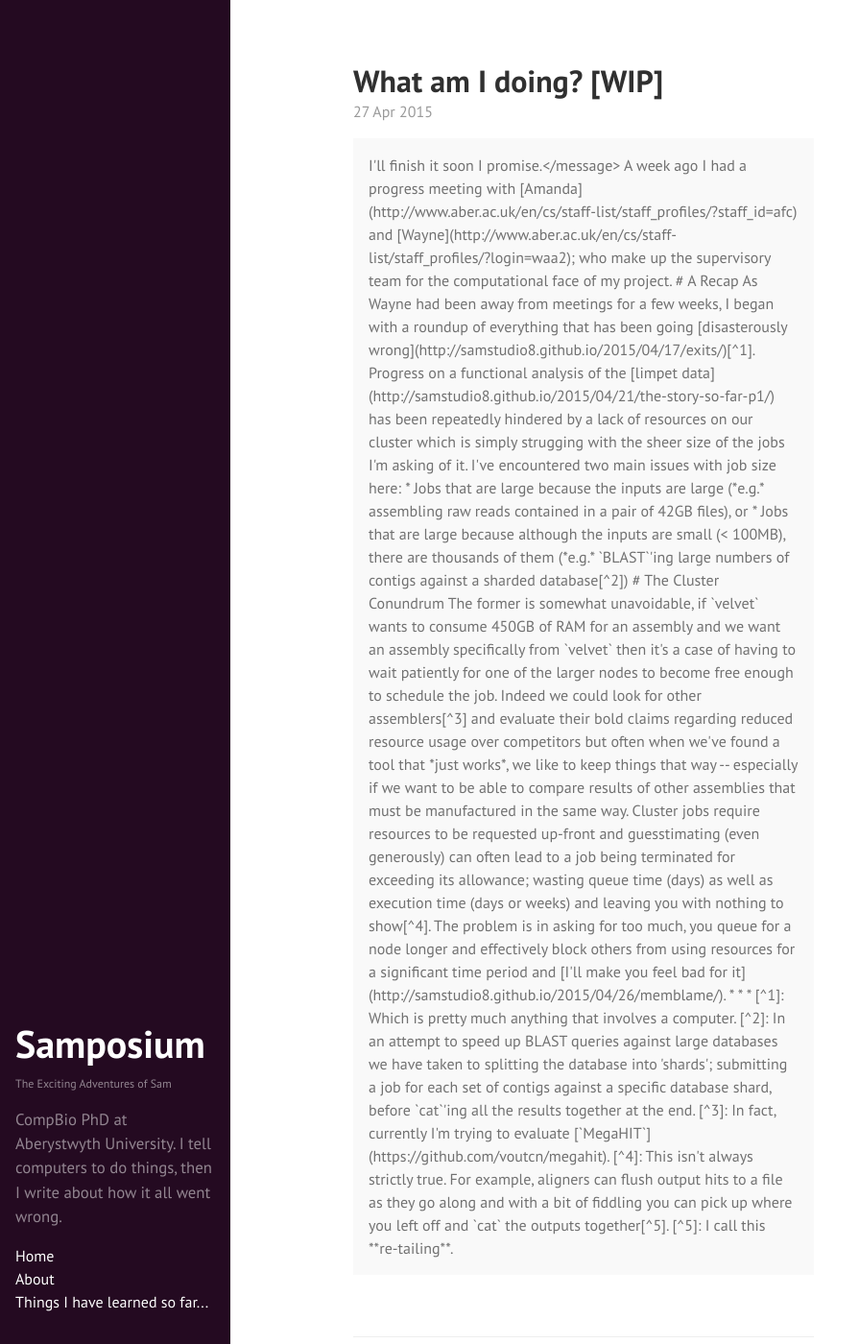
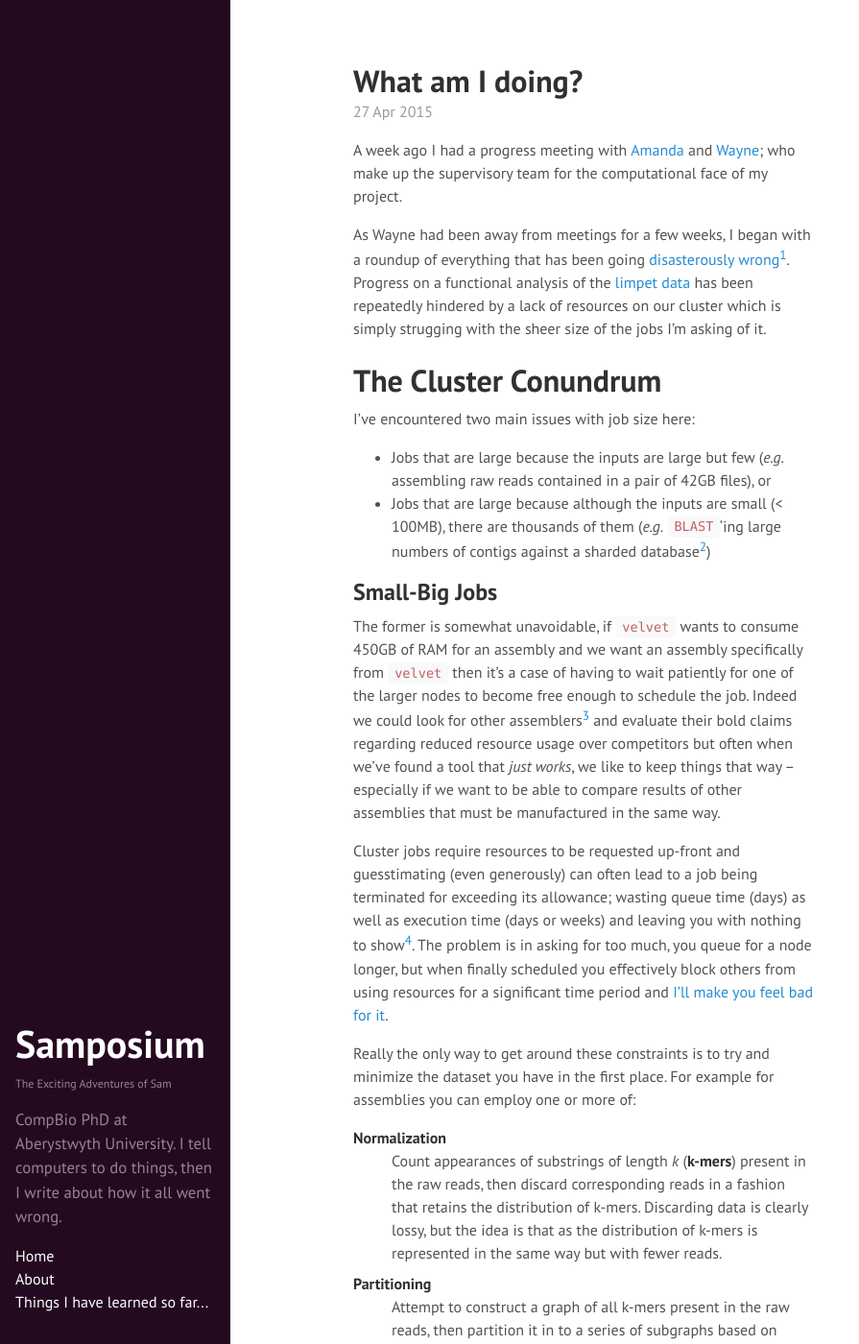
Before and after one commit to SamStudio8/samstudio8.github.io.off, a Jekyll site: the page built from _posts/2015-04-27-what-am-i-doing.md, in a window 1280 px wide and 1400 px high. Shown: the whole window at 96% size, without its empty margins (0-895 px from the left). Built offline with Jekyll 4.4.1, drawn with Linux system fonts in a browser that asks for light colours; Markdown is read by kramdown in place of the engine named in the settings; some of the changed text lies outside the part shown.

Commit message:
Update 2015-04-27-what-am-i-doing.md

```diff
--- a/_posts/2015-04-27-what-am-i-doing.md
+++ b/_posts/2015-04-27-what-am-i-doing.md
@@ -1,27 +1,26 @@
 ---
 layout: post
-title: "What am I doing? [WIP]"
+title: "What am I doing?"
 ---
-
-<p class="message">I'll finish it soon I promise.</message>
 
 A week ago I had a progress meeting with
 [Amanda](http://www.aber.ac.uk/en/cs/staff-list/staff_profiles/?staff_id=afc) and
 [Wayne](http://www.aber.ac.uk/en/cs/staff-list/staff_profiles/?login=waa2); who make up the
 supervisory team for the computational face of my project.
 
-# A Recap
 As Wayne had been away from meetings for a few weeks, I began with a roundup of everything
 that has been going [disasterously wrong](http://samstudio8.github.io/2015/04/17/exits/)[^1].
 Progress on a functional analysis of the [limpet data](http://samstudio8.github.io/2015/04/21/the-story-so-far-p1/)
 has been repeatedly hindered by a lack of resources on our cluster which is simply strugging with the
 sheer size of the jobs I'm asking of it.
 
+# The Cluster Conundrum
 I've encountered two main issues with job size here:
-* Jobs that are large because the inputs are large (*e.g.* assembling raw reads contained in a pair of 42GB files), or
+
+* Jobs that are large because the inputs are large but few (*e.g.* assembling raw reads contained in a pair of 42GB files), or
 * Jobs that are large because although the inputs are small (< 100MB), there are thousands of them (*e.g.* `BLAST`'ing large numbers of contigs against a sharded database[^2])
 
-# The Cluster Conundrum
+## Small-Big Jobs
 The former is somewhat unavoidable, if `velvet` wants to consume 450GB of RAM for an assembly and we
 want an assembly specifically from `velvet` then it's a case of having to wait patiently for one of the larger
 nodes to become free enough to schedule the job. Indeed we could look for other assemblers[^3] and evaluate
@@ -32,10 +31,52 @@ assemblies that must be manufactured in the same way.
 Cluster jobs require resources to be requested up-front and guesstimating (even generously) can often
 lead to a job being terminated for exceeding its allowance; wasting queue time (days) as
 well as execution time (days or weeks) and leaving you with nothing to show[^4].
-The problem is in asking for too much, you queue for a node longer and effectively block others from
+The problem is in asking for too much, you queue for a node longer, but when finally scheduled
+you effectively block others from
 using resources for a significant time period and [I'll make you feel bad for it](http://samstudio8.github.io/2015/04/26/memblame/).
 
+Really the only way to get around these constraints is to try and minimize the dataset you have in the first place.
+For example for assemblies you can employ one or more of:
+
+**Normalization**
+: Count appearances of substrings of length *k* (**k-mers**) present in the raw reads, then discard corresponding reads in a fashion that retains the distribution of k-mers. Discarding data is clearly lossy, but the idea is that as the distribution of k-mers is represented in the same way but with fewer reads.
+
+**Partitioning**
+: Attempt to construct a graph of all k-mers present in the raw reads, then partition it in to a series of subgraphs based on connectivity. Corresponding reads from each partition can then be assembled seperately and potentially merged afterwards. Personally I've found this method a bit hit and miss so far but would like to have time to investigate more.
+
+**Subsampling**
+: Select a more manageable proportion of reads from your dataset at random and construct an assembly. Not only very lossy, this in itself raises some interesting sampling bias issues (to go with your original environment sampling and PCR biases).
+
+**Iterative Subsampling**
+: Assemble a subsample from your data set and then align the contigs back to the original raw reads. Re-subsample from all remaining unaligned reads and create a second assembly, repeat the process until you have *N* different assemblies and are satisfied with the overall alignment (*i.e.* the set of remaining unaligned reads is sufficiently small). Tom in our lab group has been pioneering this approach and might hopefully give a better explanation of this than I can.
+
+## Big-Small Jobs
+The latter category is a problem actually introduced by trying to optimise cluster scheduling in the first place.
+For example, an assembly can produce thousands of **contigs** ([groups of reads believed by an assembler to belong together](http://samstudio8.github.io/2015/04/23/the-story-so-far-p3/)) and often we want to know if
+any interesting known sequences can be found on these contigs. Databases of interesting known sequences
+are often [(very) large](http://samstudio8.github.io/2015/04/24/trembling/) and so to avoid submitting an inefficient long-running memory-hogging small-big job to locate thousands of different needles in thousands of different haystacks (*i.e.* `BLAST`'ing many contigs against a large database),
+we can instead attempt to minimize the size of the job by amortising the work over many significantly smaller jobs.
+
+For the purpose of `BLAST`[^6], we can shard both the contigs and the database of interesting sequences in to smaller pieces. This reduces the search space (fewer interesting-sequence needles to find in fewer contig haystacks) and thus execution time and resource requirements. Now your monolith job is represented by hundreds
+(or thousands) of smaller, less resource intensive jobs that finish more quickly. Hooray!
+
+Until the number of jobs you have starts [causing trouble](http://samstudio8.github.io/2015/04/17/exits/).
+
+Of course this in turn makes handling data for downstream analysis a little more complex, output files need
+converting, sorting and merging before potentially having to be re-sharded once again to fit them through a
+different tool.
+
+# Conquering Computational Complexity
+So how can we move forward?
+
+# Ignoring the Impossible
+
 * * *
+
+# tl;dr
+* My data is too big and my computer is too small.
+* There are *big-small* jobs and *small-big* jobs and both are problematic and unavoidable.
+* The project isn't impossible.
 
 [^1]: Which is pretty much anything that involves a computer.
 
@@ -50,3 +91,5 @@ using resources for a significant time period and [I'll make you feel bad for it
    outputs together[^5].
 
 [^5]: I call this **re-tailing**.
+
+[^6]: Other short-read sequencer aligners are available.
```
